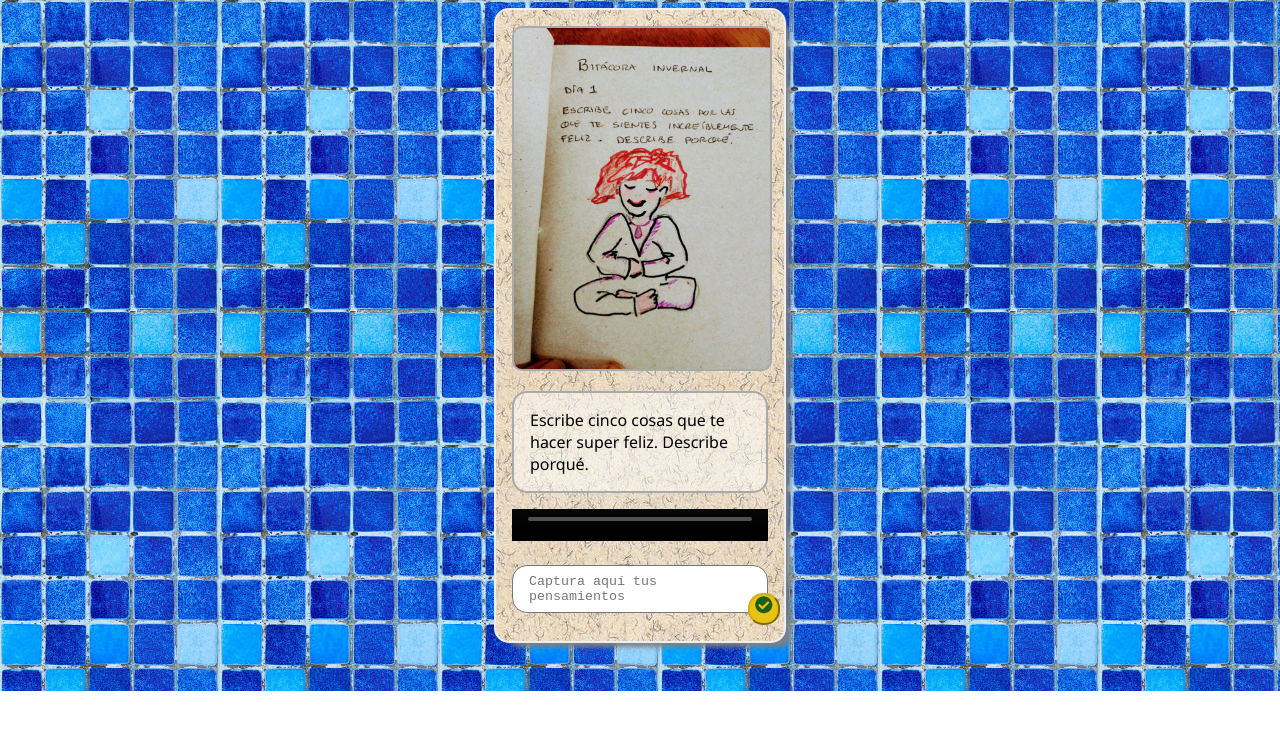
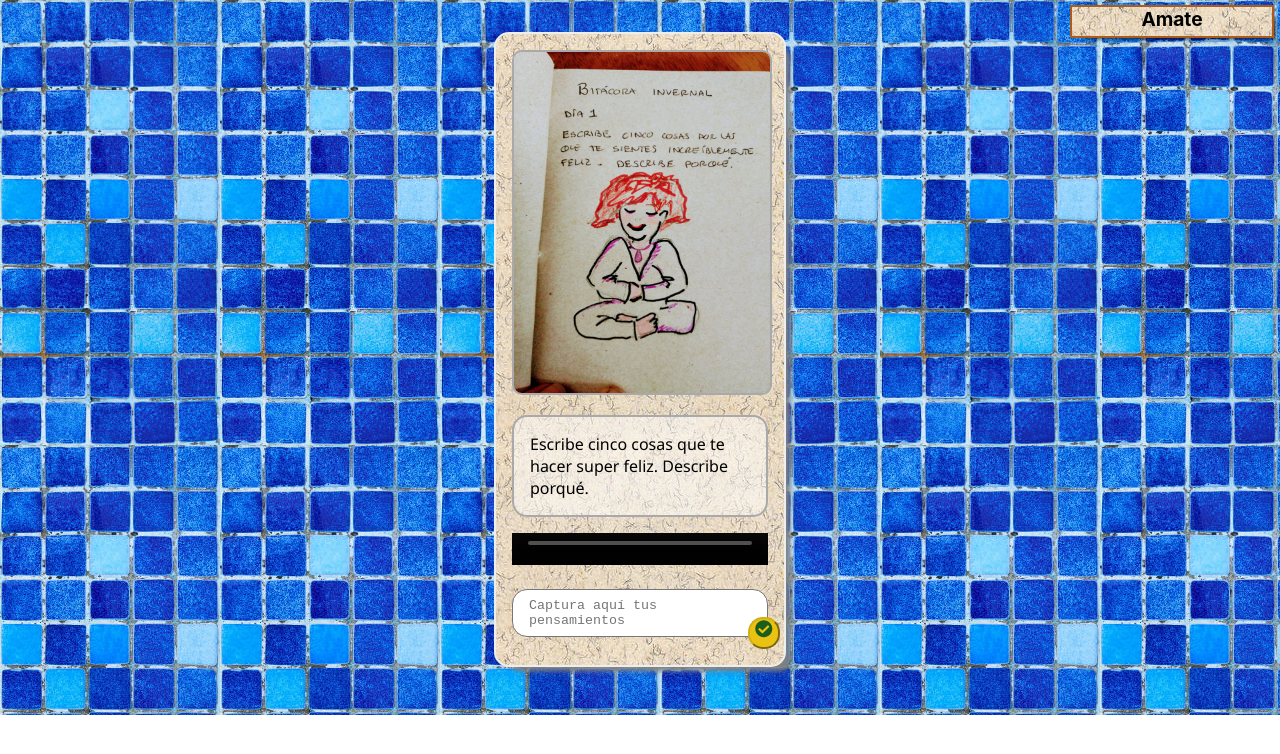
Before and after one commit to oscarnava/aquiconectandome, a React (Create React App) app: page / in a window 1280 px wide. Shown: the top 754 px of the page. Built offline with nearby package versions, Linux system fonts and the light colour scheme; grey boxes are pictures that could not be loaded.

Commit message:
Add CubeMenu to app

```diff
--- a/src/App.js
+++ b/src/App.js
@@ -1,15 +1,23 @@
 import React from 'react';
 import request from './services/mockAPI';
 import IndexContainer from './containers/indexContainer';
+import CubeMenu from './components/cubeMenu';
+import './styles/app.sass';
 
 export default class App extends React.Component {
   constructor(props) {
     super(props);
+    this.state = { theme: 'amate' };
     this.indexContainer = React.createRef();
   }
 
   componentDidMount() {
     this.fetchIndexContents();
+  }
+
+  onMenuSelect = (option) => {
+    console.log({ option });
+    this.setState({ theme: option.toLowerCase() });
   }
 
   async fetchIndexContents() {
@@ -23,8 +31,15 @@ export default class App extends React.Component {
   }
 
   render() {
+    const { theme } = this.state;
     return (
-      <div className="app amate">
+      <div className={`app ${theme}`}>
+        <CubeMenu
+          options={['Amate', 'Wood', 'Day', 'Night']}
+          width="200px"
+          height="1.8rem"
+          onSelect={this.onMenuSelect}
+        />
         <IndexContainer ref={this.indexContainer} />
       </div>
     );
--- /dev/null
+++ b/src/styles/app.sass
@@ -0,0 +1,32 @@
+$amate-color: #e9a976
+$wood-color: #472000
+$day-color: #ddd
+$night-color: #111
+
+.cube-menu
+  position: absolute
+  top: 5px
+  right: 10px
+
+.cube-face
+  font-size: 1.2rem
+  font-weight: bold
+  border: solid 2px black
+
+.cube-face-amate
+  background-image: url(../themes/pattern.png)
+  border-color: darken($amate-color, 30%)
+
+.cube-face-wood
+  color: white
+  background-image: url(../themes/wood-tile.jpg)
+  border-color: darken($wood-color, 30%)
+
+.cube-face-day
+  background-color: $day-color
+  border-color: darken($wood-color, 30%)
+
+.cube-face-night
+  color: white
+  background-color: $night-color
+  border-color: lighten($night-color, 30%)
--- a/src/styles/cards.sass
+++ b/src/styles/cards.sass
@@ -85,6 +85,7 @@ $night-theme-color: #111
   flex-wrap: wrap
   justify-content: space-evenly
   background-color: darken($day-theme-color, 20%)
+  padding-top: 1.5rem
 
   .card-unavailable
     display: none
```
